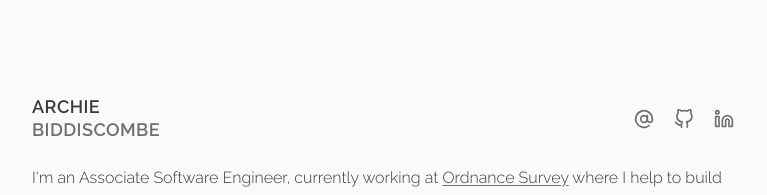
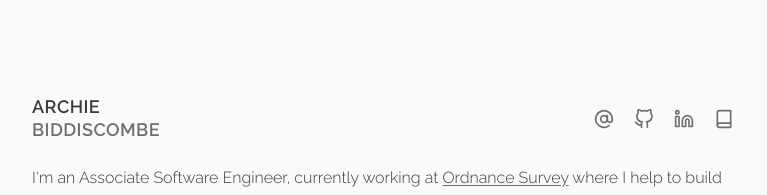
Before and after one commit to abiddiscombe/abiddiscombe-dev, a Next.js app: page / in a window 1280 px wide. Shown: the top 195 px of the page, without its empty margins (256-1023 px from the left). Built offline with nearby package versions, Linux system fonts and the light colour scheme.

Commit message:
feat: add literature social icon

```diff
--- a/src/app/layout.tsx
+++ b/src/app/layout.tsx
@@ -43,6 +43,7 @@ export default function RootLayout(p: RootLayoutProps) {
             <SocialLink type='email' />
             <SocialLink type='github' />
             <SocialLink type='linkedin' />
+            <SocialLink type='literature' />
           </nav>
         </header>
 
--- a/src/components/SocialLink.tsx
+++ b/src/components/SocialLink.tsx
@@ -6,6 +6,7 @@ export function SocialLink(p: SocialLinkProps) {
   const email = 'mailto://hello@abiddiscombe.dev';
   const github = 'https://github.com/abiddiscombe';
   const linkedin = 'https://linkedin.com/in/archiebiddiscombe';
+  const literature = 'https://github.com/abiddiscombe/literature';
 
   const genericClasses =
     'text-frontDimmed-light dark:text-frontDimmed-dark hover:text-front-light dark:hover:text-front-dark';
@@ -29,6 +30,13 @@ export function SocialLink(p: SocialLinkProps) {
       return (
         <a href={linkedin} target='_blank' className={genericClasses}>
           <LinkedinIcon />
+        </a>
+      );
+
+    case 'literature':
+      return (
+        <a href={literature} target='_blank' className={genericClasses}>
+          <LiteratureIcon />
         </a>
       );
 
@@ -96,3 +104,23 @@ function LinkedinIcon() {
     </svg>
   );
 }
+
+function LiteratureIcon() {
+  return (
+    <svg
+      xmlns='http://www.w3.org/2000/svg'
+      width='24'
+      height='24'
+      viewBox='0 0 24 24'
+      fill='none'
+      stroke='currentColor'
+      stroke-width='2'
+      strokeLinecap='round'
+      strokeLinejoin='round'
+      className='feather feather-book h-5'
+    >
+      <path d='M4 19.5A2.5 2.5 0 0 1 6.5 17H20'></path>
+      <path d='M6.5 2H20v20H6.5A2.5 2.5 0 0 1 4 19.5v-15A2.5 2.5 0 0 1 6.5 2z'></path>
+    </svg>
+  );
+}
```
